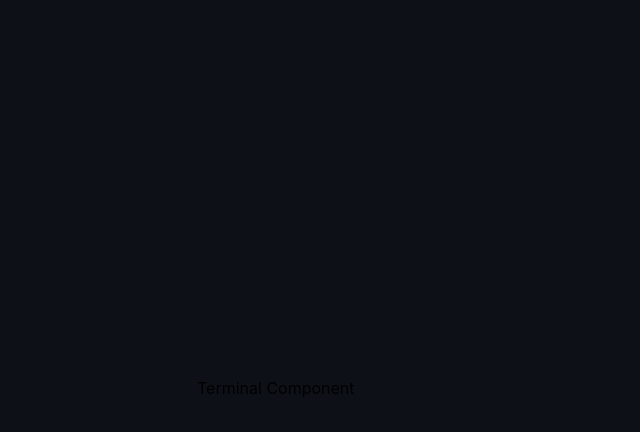
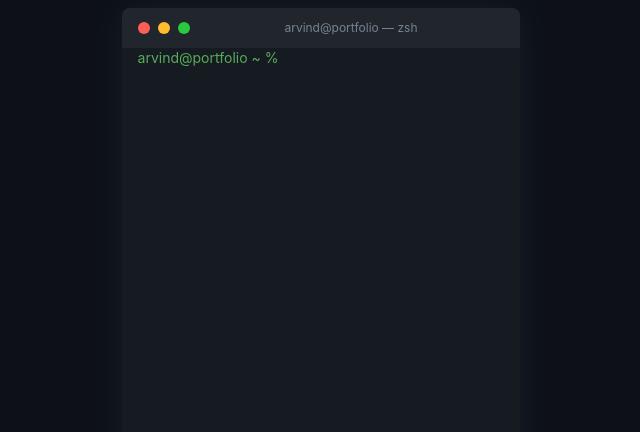
Before and after one commit to xf4c70r/ArvinOS_Terminal, a React app in the folder portfolio/: page / in a window 1280 px wide. Shown: the top 432 px of the page, without its empty margins (319-959 px from the left). Built offline with nearby package versions, Linux system fonts and the light colour scheme; the HTML template or start-up script is replaced by a standard one.

Commit message:
Added styling for the terminal

```diff
--- a/portfolio/src/components/Terminal.jsx
+++ b/portfolio/src/components/Terminal.jsx
@@ -6,31 +6,58 @@ function Terminal(){
     const [history, setHistory] = useState([])
     const [input, setInput] = useState("")
 
+    return (
+        <div className="h-screen bg-[#0d1117] p-2">
+            {/* Terminal Window */}
+            <div className=" flex flex-col w-full h-full mx-auto bg-[#161b22] rounded-lg overflow-hidden"
+                 style={{boxShadow: '0 0 40px rgba(121, 192, 255, 0.08)'}}>
 
-    return(
-        <div>
-            <div>
-                <h1>Terminal Component</h1>
-                <div>
+                {/* Title Bar */}
+                <div className="bg-[#21262d] px-4 py-3 flex items-center gap-2">
+                <div className="w-3 h-3 rounded-full bg-[#ff5f57]"></div>
+                <div className="w-3 h-3 rounded-full bg-[#febc2e]"></div>
+                <div className="w-3 h-3 rounded-full bg-[#28c840]"></div>
+                <span className="text-[#768390] text-xs mx-auto">arvind@portfolio — zsh</span>
+            </div>
+
+            {/* Output Area */}
+            <div className="overflow-y-auto text-[#cdd9e5] text-sm leading-7">
                 {history.map((entry, index) => (
                     <div key={index}>
-                            <p>{entry.command}</p>
-                            <p>{entry.output}</p>
+                        <p className="text-[#57ab5a]">arvind@portfolio ~ % <span className="text-[#cdd9e5]">{entry.command}</span></p>
+                        <pre className="text-[#cdd9e5] whitespace-pre-wrap">{entry.output}</pre>
                     </div>
                 ))}
             </div>
-                <div>
+
+            {/* Input Line */}
+            <div className="px-4 pb-4 flex items-center gap-2">
+                <span className="text-[#57ab5a] text-sm">arvind@portfolio ~ %</span>
                 <input
                     type="text"
                     value={input}
                     onChange={(e) => setInput(e.target.value)}
                     onKeyDown={(e) => {
                         if (e.key === "Enter") {
+                            if (input.trim().toLowerCase() === "clear" || input.trim().toLowerCase() === "cls") {
+                                setHistory([])
+                                setInput("")
+                                return
+                            }
+                            if (input.trim().toLowerCase() === "history") {
+                                const historyOutput = history.map(entry => entry.command).join("\n")
+                                const newEntry = { command: input, output: historyOutput }
+                                setHistory([...history, newEntry])
+                                setInput("")
+                                return
+                            }
                             const newEntry = { command: input, output: runCommand(input) }
                             setHistory([...history, newEntry])
                             setInput("")
                             }
                         }}
+                        className="bg-transparent outline-none text-[#cdd9e5] text-sm flex-1 caret-[#79c0ff]"
+                        autoFocus
                     />
                 </div>
             </div>
```
Lines whose indentation alone changed are shown as unchanged.
